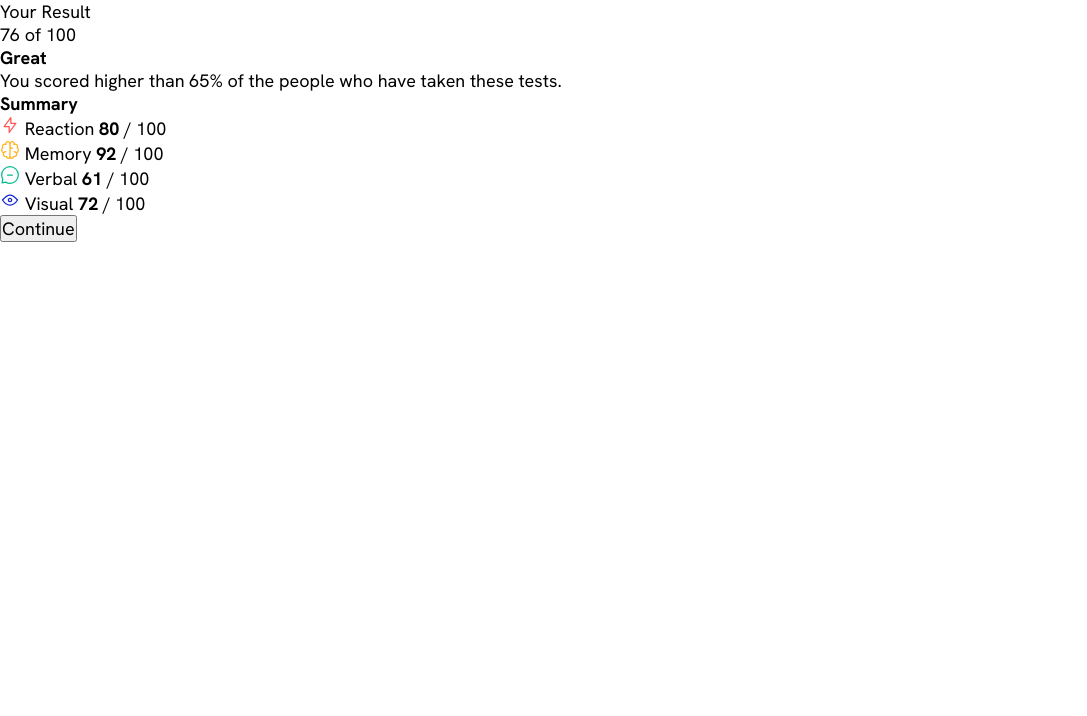
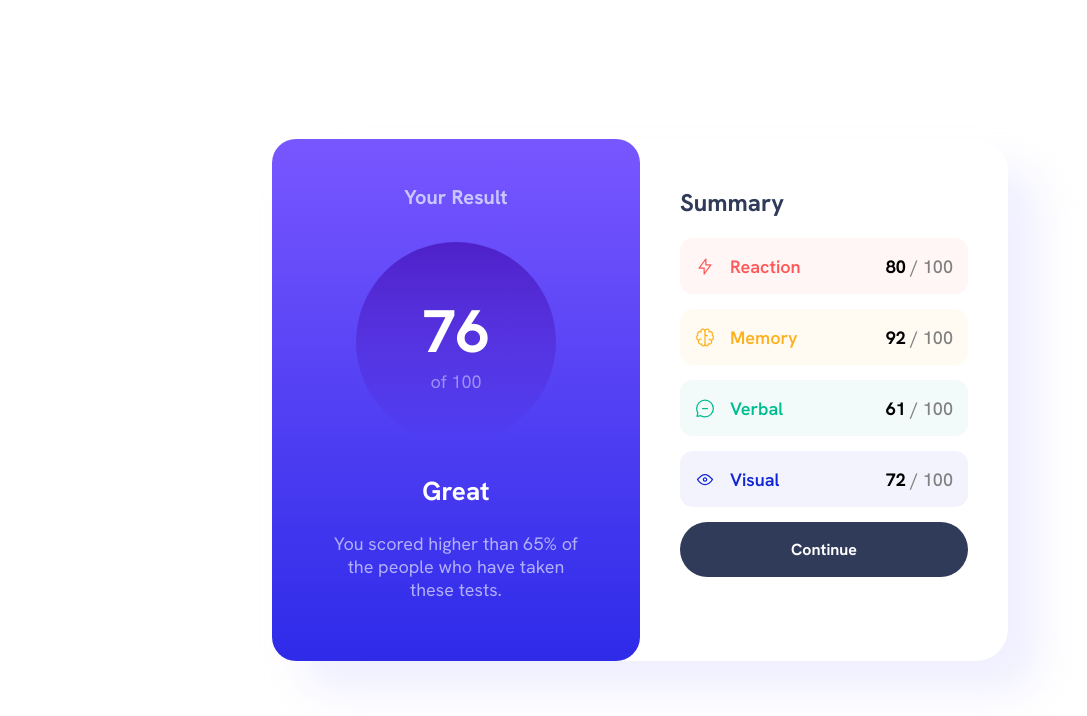
Before and after one commit to JandersonPedrosa/results-summary, a plain HTML site: page index.html in a window 1280 px wide. Shown: the whole page, without its empty margins (0-1087 px from the left). Drawn offline with Linux system fonts and the light colour scheme.

Commit message:
css completed, challenge complete

```diff
--- a/index.html
+++ b/index.html
@@ -14,38 +14,46 @@
 </head>
 <body>
     <main class="container">
-        <section>
-            <span>Your Result</span>
-            <div>
-                <span>76</span>
-                <span>of 100</span>
+        <section class="result">
+            <span class="your-result">Your Result</span>
+            <div class="result-number">
+                <span class="number-one">76</span>
+                <span class="number-two">of 100</span>
             </div>
-            <span><strong>Great</strong></span>
-            <p>You scored higher than 65% of the people who have taken these tests.</p>
+            <span class="great"><strong>Great</strong></span>
+            <p class="text">You scored higher than 65% of the people who have taken these tests.</p>
         </section>
-        <section>
-            <span><strong>Summary</strong></span>
-            <div>
-                <img src="assets/img/icon-reaction.svg" alt="icon-reaction">
-                <span>Reaction</span>
-                <span><strong>80</strong> / 100</span>
+        <section class="summary">
+            <span class="text-summary"><strong>Summary</strong></span>
+            <div class="summary-container">
+                <div class="icon-text">
+                    <img class="img-icon" src="assets/img/icon-reaction.svg" alt="icon-reaction">
+                    <span class="span-text-main">Reaction</span>
+                </div>
+                <span><strong>80</strong> <span class="number100">/ 100</span></span>
             </div>
-            <div>
-                <img src="assets/img/icon-memory.svg" alt="icon-memory">
-                <span>Memory</span>
-                <span><strong>92</strong> / 100</span>
+            <div class="summary-container yellow">
+                <div class="icon-text">
+                    <img class="img-icon" src="assets/img/icon-memory.svg" alt="icon-memory">
+                    <span class="span-text-main yellow">Memory</span>
+                </div>
+                <span><strong>92</strong> <span class="number100">/ 100</span></span>
             </div>
-            <div>
-                <img src="assets/img/icon-verbal.svg" alt="icon-verbal">
-                <span>Verbal</span>
-                <span><strong>61</strong> / 100</span>
+            <div class="summary-container green">
+                <div class="icon-text">
+                    <img class="img-icon" src="assets/img/icon-verbal.svg" alt="icon-verbal">
+                    <span class="span-text-main green">Verbal</span>
+                </div>
+                <span><strong>61</strong> <span class="number100">/ 100</span></span>
             </div>
-            <div>
-                <img src="assets/img/icon-visual.svg" alt="icon-visual">
-                <span>Visual</span>
-                <span><strong>72</strong> / 100</span>
+            <div class="summary-container blue">
+                <div class="icon-text">
+                    <img class="img-icon" src="assets/img/icon-visual.svg" alt="icon-visual">
+                    <span class="span-text-main blue">Visual</span>
+                </div>
+                <span><strong>72</strong> <span class="number100">/ 100</span></span>
             </div>
-            <button>Continue</button>
+            <button class="button">Continue</button>
         </section>
     </main>
 </body>
--- a/reset.css
+++ b/reset.css
@@ -2,6 +2,5 @@
     margin: 0;
     padding: 0;
     box-sizing: border-box;
-    font-size: 18px;
     font-family: "Hanken Grotesk", sans-serif;
 }
--- a/style.css
+++ b/style.css
@@ -20,3 +20,151 @@
     --Light-lavender: hsl(241, 100%, 89%);
     --Dark-gray-blue: hsl(224, 30%, 27%);
 }
+
+body{
+    height: 100vh;
+    width: 100%;
+    background-color: #fff;
+    display: flex;
+    justify-content: center;
+    align-items: center;
+    font-size: 18px;
+}
+
+.container{
+    display: flex;
+    max-width: 46rem;
+    background-color: #fff;
+    border-radius: 2rem;
+    box-shadow: 30px 30px 40px hsla(241, 100%, 89%, 0.29);;
+}
+
+.result{
+    width: 23rem;
+    background: linear-gradient(to top, var(--Light-royal-blue-background), var(--Light-slate-blue-background));
+    display: flex;
+    flex-direction: column;
+    align-items: center;
+    padding: 2.813rem 3.75rem 3.75rem 3.75rem;
+    border-radius: 1.5rem;
+}
+
+.your-result{
+    color: var(--Light-lavender);
+    font-size: 20px;
+    font-weight: 700;
+}
+
+.result-number{
+    margin: 2rem 0rem 2rem 0rem;
+    display: flex;
+    flex-direction: column;
+    justify-content: center;
+    text-align: center;
+    width: 12.5rem;
+    height: 12.5rem;
+    background: linear-gradient(to bottom, var(--Violet-blue-circle), var(--Persian-blue-circle));
+    border-radius: 50%;
+}
+
+.number-one{
+    color: var(--White);
+    font-size: 3.75rem;
+    font-weight: 700;
+}
+
+.number-two{
+    color: hsla(241, 100%, 89%, 0.615);
+}
+
+.great{
+    color: var(--White);
+    font-size: 26px;
+    margin-bottom: 1.5rem;
+}
+
+.text{
+    color: hsla(241, 100%, 89%, 0.841);
+    text-align: center;
+}
+
+.summary{
+    display: flex;
+    flex-direction: column;
+    padding: 48px 40px 48px 40px;
+}
+
+.text-summary{
+    margin-bottom: 20px;
+    color: var(--Dark-gray-blue);
+    font-size: 24px;
+}
+
+.summary-container{
+    width: 18rem;
+    height: 3.5rem;
+    display: flex;
+    align-items: center;
+    justify-content: space-between;
+    background-color: #FFF6F5;
+    padding: 0px 15px;
+    border-radius: 0.8rem;
+    margin-bottom: 15px;
+}
+
+.summary-container.yellow{
+    background-color: #FFFBF2;
+}
+
+.summary-container.green{
+    background-color: #F2FBFA;
+}
+
+.summary-container.blue{
+    background-color: #F3F3FD;
+}
+
+.icon-text{
+    display: flex;
+}
+
+.img-icon{
+    margin-right: 15px;
+}
+
+.span-text-main{
+    color: var(--Light-red);
+    font-weight: 600;
+}
+
+.span-text-main.yellow{
+    color: var(--Orangey-yellow);
+}
+
+.span-text-main.green{
+    color: var(--Green-teal);
+}
+
+.span-text-main.blue{
+    color: var(--Cobalt-blue);
+}
+
+.number100{
+    color: gray;
+    font-weight: 500;
+}
+
+.button{
+    background-color: var(--Dark-gray-blue);
+    color: #fff;
+    height: 55px;
+    border-radius: 30px;
+    font-size: 16px;
+    font-weight: 700;
+    border: none;
+    cursor: pointer;
+}
+
+.button:hover{
+    background: linear-gradient(to top, var(--Light-royal-blue-background), var(--Light-slate-blue-background));
+}
```
